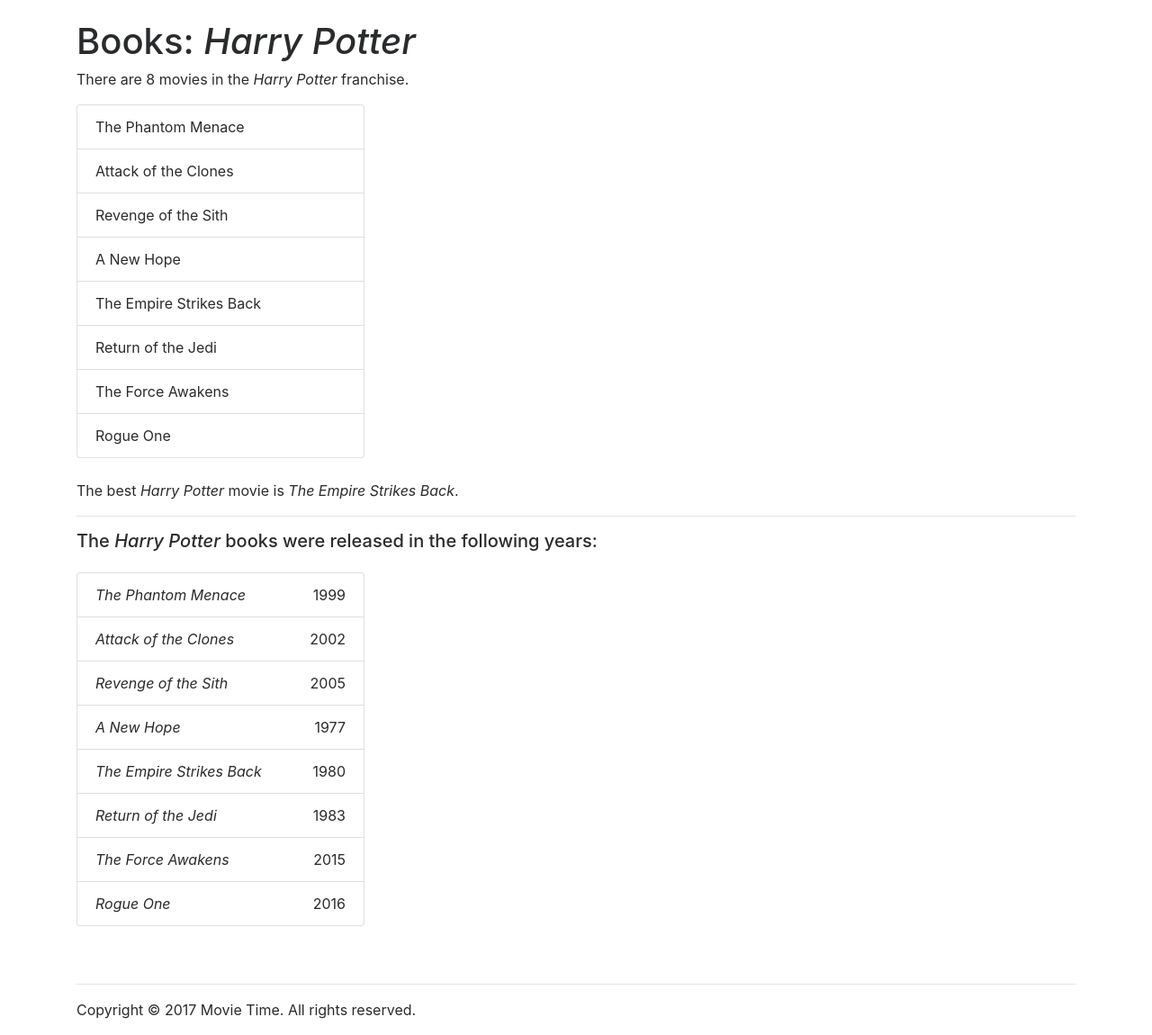
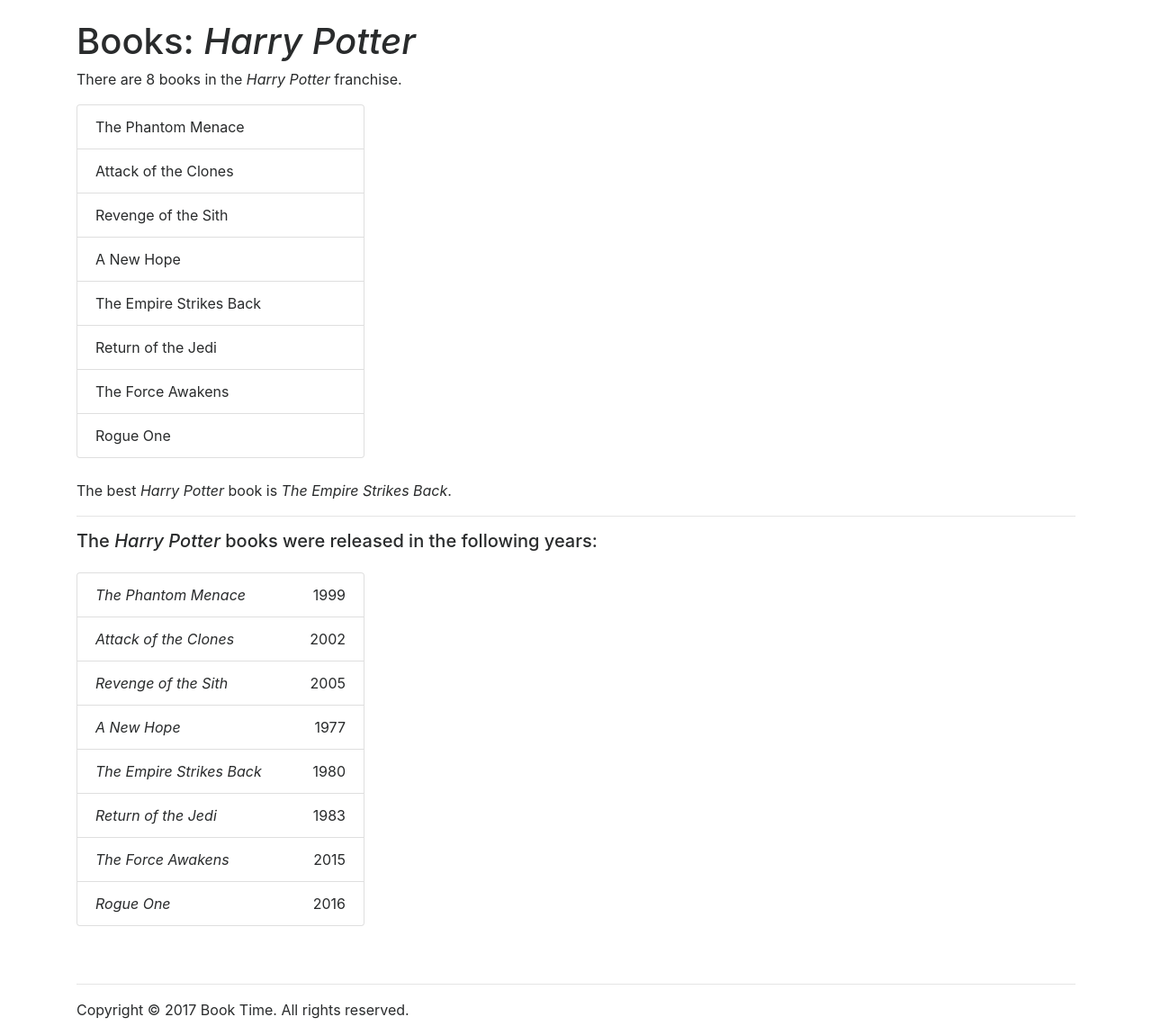
Before and after one commit to hell0imlinda/Exercise-8-php-arrays, a PHP site: page / in a window 1280 px wide. Shown: the whole page at 90% size. Run offline with PHP 8.4, Linux system fonts and the light colour scheme; some web fonts are replaced.

Commit message:
Edit 2
Changed “movies” to “books”.

```diff
--- a/index.php
+++ b/index.php
@@ -1,11 +1,11 @@
 <?php
-  $company = 'Movie Time';
+  $company = 'Book Time';
   $title = 'Arrays';
   $topic = 'Books';
   $franchise = 'Harry Potter';
 
   // Let's create a simple array
-  $movies = array(
+  $books = array(
     'The Phantom Menace',
     'Attack of the Clones',
     'Revenge of the Sith',
@@ -17,7 +17,7 @@
   );
 
   // Let's create an associative array
-  $movieYears = array(
+  $booksYears = array(
     'The Phantom Menace' => 1999,
     'Attack of the Clones' => 2002,
     'Revenge of the Sith' => 2005,
@@ -28,8 +28,8 @@
     'Rogue One' => 2016
   );
 
-  // Count how many items are stored in the array $movies
-  $moviesLength = count($movies);
+  // Count how many items are stored in the array $books
+  $booksLength = count($books);
 
 ?>
 <!DOCTYPE html>
@@ -42,26 +42,26 @@
   <body>
     <main class="container py-4">
       <h1><?php echo $topic; ?>: <em><?php echo $franchise; ?></em></h1>
-      <p>There are <?php echo $moviesLength; ?> movies in the <em><?php echo $franchise; ?></em> franchise.</p>
+      <p>There are <?php echo $booksLength; ?> books in the <em><?php echo $franchise; ?></em> franchise.</p>
       <ul class="list-group pb-4" style="max-width: 20rem;">
         <?php
-          foreach ($movies as $movie) {
-              echo '<li class="list-group-item">'.$movie.'</li>';
+          foreach ($books as $book) {
+              echo '<li class="list-group-item">'.$book.'</li>';
           }
-          // Let's unset $movie so it can be used again later
-          unset($movie);
+          // Let's unset $book so it can be used again later
+          unset($book);
         ?>
       </ul>
-      <p>The best <em><?php echo $franchise; ?></em> movie is <em><?php echo $movies[4]; ?></em>.</p>
+      <p>The best <em><?php echo $franchise; ?></em> book is <em><?php echo $books[4]; ?></em>.</p>
       <hr>
       <h2 class="h5 mb-4">The <em><?php echo $franchise; ?></em> books were released in the following years:</h2>
       <ul class="list-group pb-4" style="max-width: 20rem;">
         <?php
-          foreach ($movieYears as $movie => $year) {
-              echo '<li class="list-group-item justify-content-between"><em>'.$movie.'</em> '.$year.'</li>';
+          foreach ($booksYears as $book => $year) {
+              echo '<li class="list-group-item justify-content-between"><em>'.$book.'</em> '.$year.'</li>';
           }
-          // Let's unset $movie so it can be used again later
-          unset($movie);
+          // Let's unset $book so it can be used again later
+          unset($book);
         ?>
       </ul>
     </main>
```
